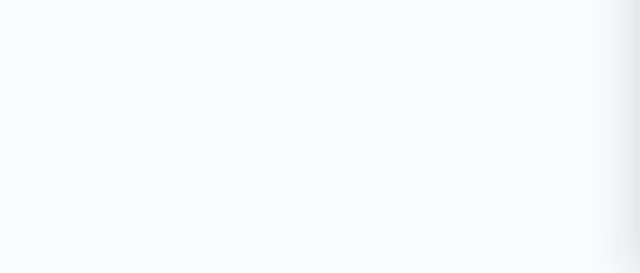
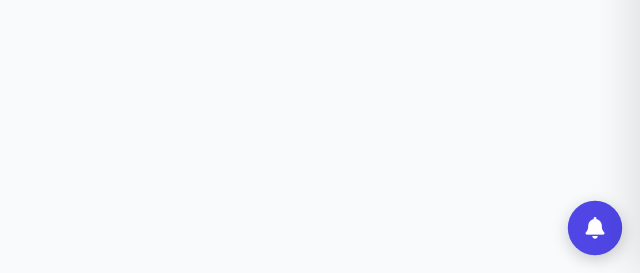
Before and after one commit to Israrsahib303/Beast9, a PHP site: page /user/_header.php in a window 1280 px wide. Shown: the part 527-800 px from the top of the page, without its empty margins (640-1280 px from the left). Run offline with PHP 8.4, Linux system fonts and the light colour scheme; data comes from the database, SQL or seed files in the repository; some libraries are stand-ins or nearby versions.

Commit message:
Update: user/_header.php

```diff
--- a/user/_header.php
+++ b/user/_header.php
@@ -29,7 +29,6 @@ $site_logo = $GLOBALS['settings']['site_logo'] ?? '';
 $primary_color = '#2563eb';
 
 // --- 4. CURRENCY SETUP ---
-// Currency List get karein (helpers.php se)
 $curr_list = function_exists('getCurrencyList') ? getCurrencyList() : ['PKR' => ['rate'=>1, 'symbol'=>'Rs', 'flag'=>'🇵🇰', 'name'=>'Pakistani Rupee']];
 $curr_code = $_COOKIE['site_currency'] ?? 'PKR';
 if (!isset($curr_list[$curr_code])) $curr_code = 'PKR';
@@ -55,29 +54,73 @@ $curr_flag = $curr_data['flag'];
     <link rel="preconnect" href="https://fonts.googleapis.com">
     <link rel="preconnect" href="https://fonts.gstatic.com" crossorigin>
     <link href="https://fonts.googleapis.com/css2?family=Outfit:wght@300;400;500;600;700;800&display=swap" rel="stylesheet">
+    <link rel="stylesheet" href="https://cdnjs.cloudflare.com/ajax/libs/font-awesome/6.4.0/css/all.min.css">
+
+    <?php if (!empty($GLOBALS['settings']['onesignal_app_id'])): ?>
+    <script src="https://cdn.onesignal.com/sdks/web/v16/OneSignalSDK.page.js" defer></script>
+    <script>
+      window.OneSignalDeferred = window.OneSignalDeferred || [];
+      OneSignalDeferred.push(async function(OneSignal) {
+        await OneSignal.init({
+          appId: "<?php echo $GLOBALS['settings']['onesignal_app_id']; ?>",
+          <?php if(!empty($GLOBALS['settings']['onesignal_safari_id'])): ?>
+          safari_web_id: "<?php echo $GLOBALS['settings']['onesignal_safari_id']; ?>",
+          <?php endif; ?>
+          notifyButton: {
+            enable: true, /* Default bell */
+            size: 'medium',
+            theme: 'default',
+            position: 'bottom-left',
+            showCredit: false
+          },
+          allowLocalhostAsSecureOrigin: true,
+        });
+
+        // Force Prompt on Load
+        OneSignal.Slidedown.promptPush();
+
+        // Save User ID to Database
+        OneSignal.User.PushSubscription.addEventListener("change", async function(event) {
+            if (event.current.optedIn) {
+                const playerId = OneSignal.User.PushSubscription.id;
+                if(playerId) {
+                    // Send to PHP
+                    fetch('save_device.php', {
+                        method: 'POST',
+                        headers: { 'Content-Type': 'application/x-www-form-urlencoded' },
+                        body: 'player_id=' + playerId
+                    }).then(res => console.log("Device Saved"));
+
+                    // Hide Custom Button
+                    document.getElementById('custom-bell-btn').style.display = 'none';
+                }
+            }
+        });
+      });
+
+      // Custom Button Action
+      function triggerSubscribe() {
+          OneSignalDeferred.push(async function(OneSignal) {
+              OneSignal.Slidedown.promptPush();
+          });
+      }
+    </script>
+    <?php endif; ?>
 
     <style>
         :root {
             /* --- Theme Colors --- */
-            --primary: #2563eb;
-            --primary-dark: #1d4ed8;
-            --primary-light: #eff6ff;
-
-            --bg-body: #f8fafc;
-            --bg-card: #ffffff;
-
-            --text-main: #0f172a;
-            --text-sub: #64748b;
-            --border: #e2e8f0;
+            --primary: <?= $GLOBALS['settings']['theme_primary'] ?? '#4f46e5' ?>;
+            --secondary: <?= $GLOBALS['settings']['theme_secondary'] ?? '#7c3aed' ?>;
+            --bg-body: <?= $GLOBALS['settings']['theme_bg'] ?? '#f8fafc' ?>;
+            --card-bg: <?= $GLOBALS['settings']['theme_card_bg'] ?? '#ffffff' ?>;
+            --text-main: <?= $GLOBALS['settings']['theme_text'] ?? '#0f172a' ?>;
+            --radius: <?= $GLOBALS['settings']['theme_radius'] ?? '16' ?>px;
+            --shadow-opacity: <?= $GLOBALS['settings']['theme_shadow'] ?? '0.05' ?>;
 
             /* --- Layout Dimensions --- */
             --nav-height: -10px;
             --container-width: 700px;
-
-            /* --- Effects --- */
-            --radius: 16px;
-            --shadow: 0 4px 20px rgba(0,0,0,0.03);
-            --transition: 0.2s ease-in-out;
         }
 
         /* --- CSS Reset --- */
@@ -94,7 +137,7 @@ $curr_flag = $curr_data['flag'];
             overflow-x: hidden;
         }
 
-        a { text-decoration: none; color: inherit; transition: var(--transition); }
+        a { text-decoration: none; color: inherit; transition: 0.2s ease-in-out; }
         ul { list-style: none; }
         button { font-family: inherit; cursor: pointer; }
         img { max-width: 100%; display: block; }
@@ -112,25 +155,26 @@ $curr_flag = $curr_data['flag'];
             padding: 0 20px;
         }
 
-        /* --- Custom Scrollbar --- */
-        ::-webkit-scrollbar { width: 7px; height: 7px; }
-        ::-webkit-scrollbar-track { background: transparent; }
-        ::-webkit-scrollbar-thumb { background: #cbd5e1; border-radius: 10px; }
-        ::-webkit-scrollbar-thumb:hover { background: #94a3b8; }
-
-    </style>
-    <style>
-    :root {
-        --primary: <?= $GLOBALS['settings']['theme_primary'] ?? '#4f46e5' ?>;
-        --secondary: <?= $GLOBALS['settings']['theme_secondary'] ?? '#7c3aed' ?>;
-        --bg-body: <?= $GLOBALS['settings']['theme_bg'] ?? '#f8fafc' ?>;
-        --card-bg: <?= $GLOBALS['settings']['theme_card_bg'] ?? '#ffffff' ?>;
-        --text-main: <?= $GLOBALS['settings']['theme_text'] ?? '#0f172a' ?>;
-        --radius: <?= $GLOBALS['settings']['theme_radius'] ?? '16' ?>px;
-        --shadow-opacity: <?= $GLOBALS['settings']['theme_shadow'] ?? '0.05' ?>;
+        /* Custom Notification Bell (Backup) */
+        #custom-bell-btn {
+            position: fixed;
+            bottom: 20px;
+            right: 20px;
+            width: 50px;
+            height: 50px;
+            background: var(--primary);
+            color: white;
+            border-radius: 50%;
+            display: flex;
+            align-items: center;
+            justify-content: center;
+            font-size: 20px;
+            box-shadow: 0 4px 15px rgba(0,0,0,0.2);
+            z-index: 9999;
+            cursor: pointer;
+            animation: pulse 2s infinite;
         }
-
-    body { background-color: var(--bg-body) !important; color: var(--text-main) !important; }
+        @keyframes pulse { 0% { transform: scale(1); } 50% { transform: scale(1.1); } 100% { transform: scale(1); } }
 
         /* Apply Glassmorphism if enabled */
         <?php if(($GLOBALS['settings']['enable_glass'] ?? '1') == '1'): ?>
@@ -150,10 +194,21 @@ $curr_flag = $curr_data['flag'];
 
         /* Custom CSS from Admin */
         <?= $GLOBALS['settings']['custom_css'] ?? '' ?>
+
+        /* --- Custom Scrollbar --- */
+        ::-webkit-scrollbar { width: 7px; height: 7px; }
+        ::-webkit-scrollbar-track { background: transparent; }
+        ::-webkit-scrollbar-thumb { background: #cbd5e1; border-radius: 10px; }
+        ::-webkit-scrollbar-thumb:hover { background: #94a3b8; }
+
     </style>
 </head>
 <body>
 
 <?php include '_nav.php'; ?>
 
+<div id="custom-bell-btn" onclick="triggerSubscribe()">
+    <i class="fa-solid fa-bell"></i>
+</div>
+
 <div class="main-content-wrapper">
```
Lines whose indentation alone changed are shown as unchanged.
